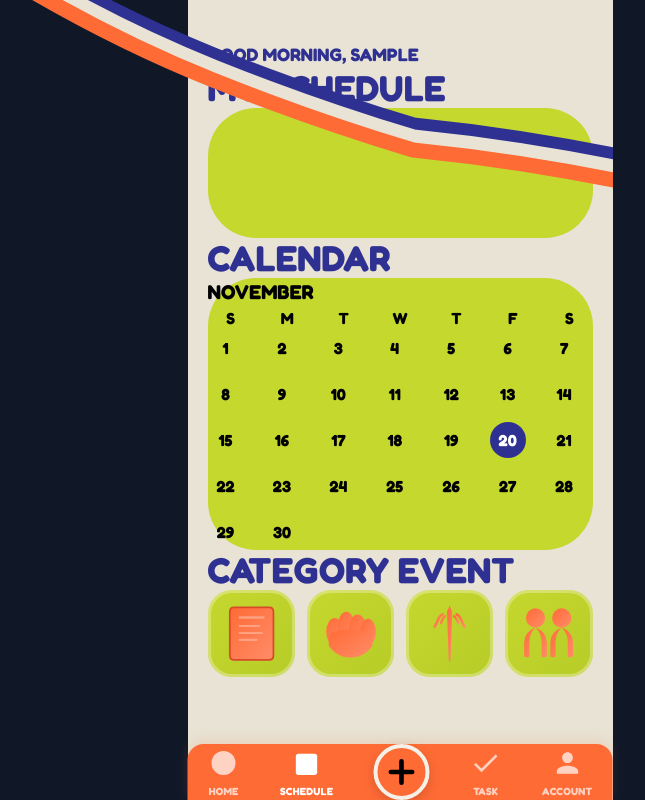
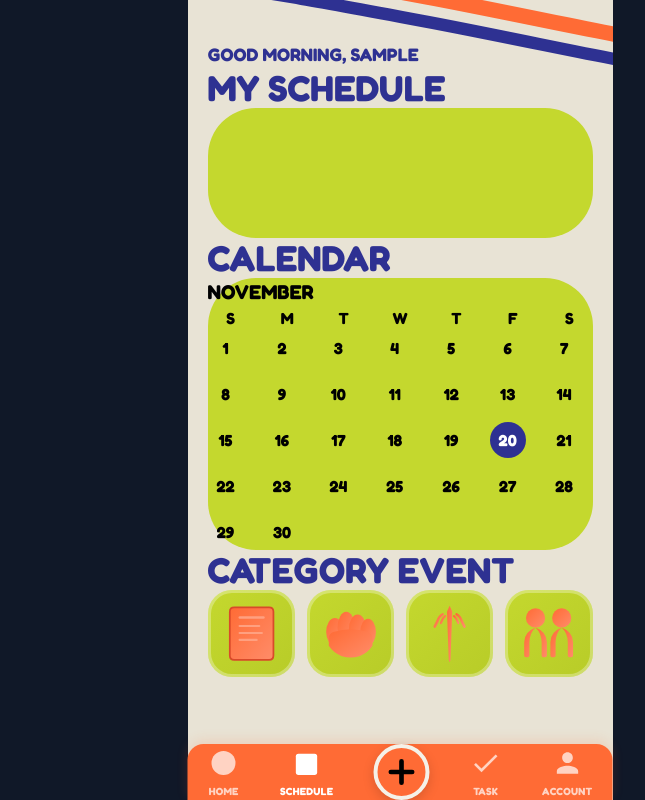
Before and after one commit to CZY774/terpadu-web, a SvelteKit app: page /schedule in a window 1280 px wide. Shown: the whole page, without its empty margins (240-885 px from the left). Built offline with nearby package versions, Linux system fonts and the light colour scheme; sample sign-in values are in the browser's storage.

Commit message:
refactor: Update schedule page decorative wave SVG
Adjusts the SVG's dimensions, positioning, and transform properties to refine its layout. Redraws the wave paths using cubic Bezier curves for a new visual style and modifies stroke widths and aspect ratio preservation.

```diff
--- a/src/routes/schedule/+page.svelte
+++ b/src/routes/schedule/+page.svelte
@@ -23,31 +23,32 @@
 <div class="relative" style="padding: 40px 20px 120px 20px;">
 	<!-- Decorative Wave -->
 	<svg
-		class="absolute -top-10 right-0 w-full lg:w-[850px] h-[180px] sm:h-[200px] md:h-[220px] lg:h-[250px] pointer-events-none"
-		style="transform: scaleX(-1); z-index: 20;"
-		viewBox="0 0 850 250"
-		preserveAspectRatio="xMaxYMin slice"
+		class="absolute top-0 right-0 w-[400px] h-[150px] pointer-events-none transform rotate-x-180 -translate-y-1/2"
+		style="z-index: 20;"
+		viewBox="0 0 300 150"
+		preserveAspectRatio="none"
 	>
 		<path
-			d="M 600,0 Q 500,60 400,100 Q 300,140 200,170 Q 100,180 0,200"
+			d="M 400,0 C 320,15 240,40 160,60 C 80,80 40,90 0,95"
 			fill="none"
 			stroke="#2E3192"
 			stroke-width="25"
 			stroke-linecap="round"
 		/>
 		<path
-			d="M 600,12 Q 500,72 400,112 Q 300,152 200,182 Q 100,192 0,212"
+			d="M 400,10 C 320,25 240,50 160,70 C 80,90 40,100 0,105"
 			fill="none"
 			stroke="#E8E3D5"
-			stroke-width="25"
+			stroke-width="20"
 			stroke-linecap="round"
 		/>
 		<path
-			d="M 600,20 Q 500,80 400,120 Q 300,160 200,190 Q 100,200 0,220"
+			d="M 400,18 C 320,33 240,58 160,78 C 80,98 40,108 0,113"
 			fill="none"
 			stroke="#FF6B35"
 			stroke-width="15"
 			stroke-linecap="round"
+		/>
 		/>
 	</svg>
 
```
